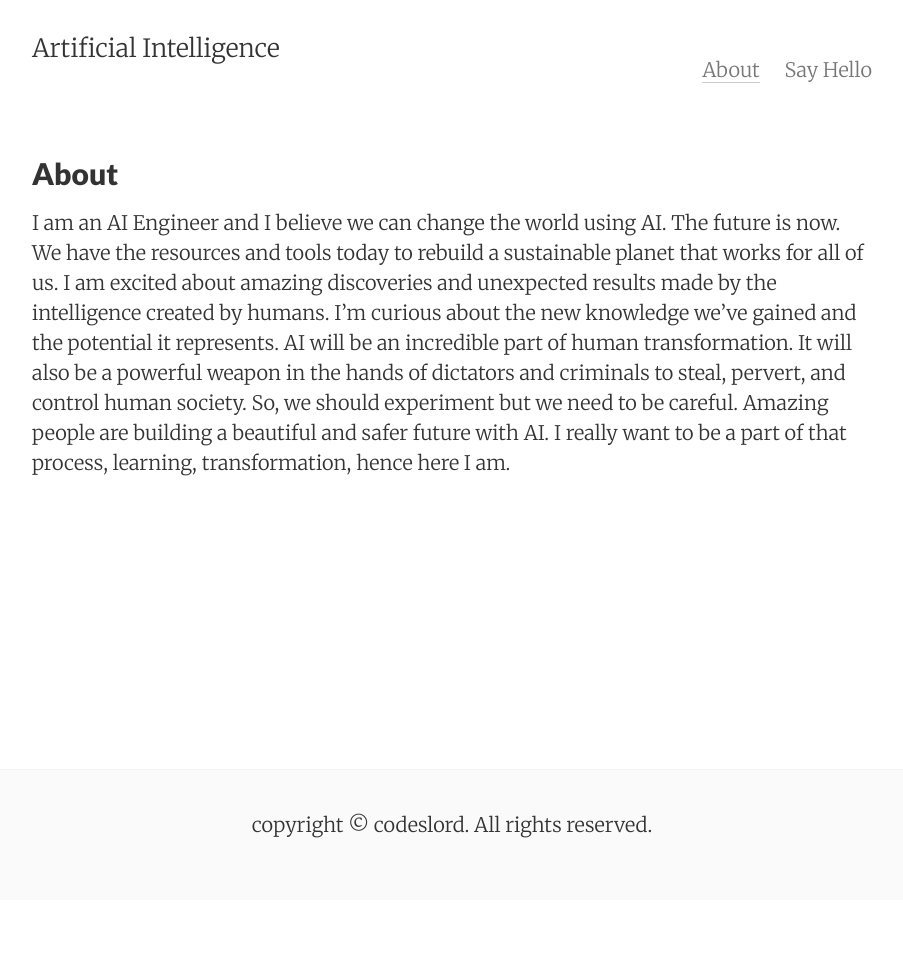
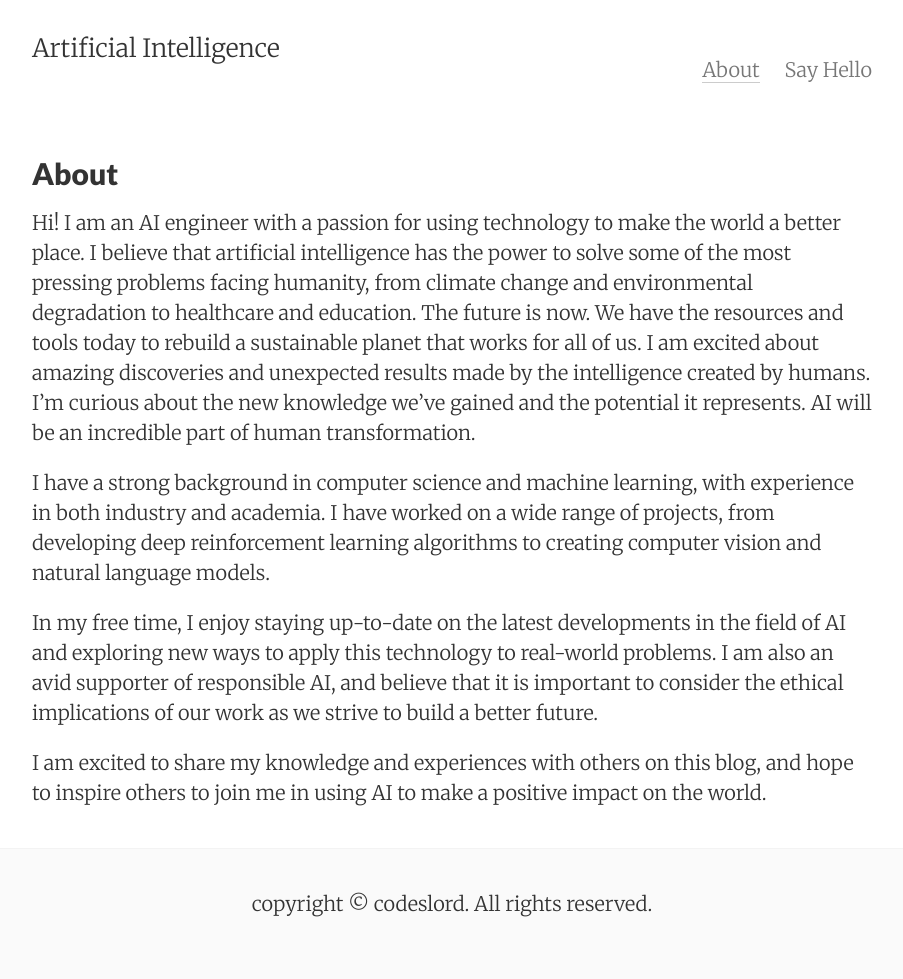
Before and after one commit to codeslord/codeslord.github.io, a Jekyll site: the page built from about.md, in a window 1280 px wide. Shown: the whole page, without its empty margins (188-1091 px from the left). Built offline with Jekyll 4.4.1, drawn with Linux system fonts in a browser that asks for light colours; before the commit the page ends 900 px from its top, so only the background shows below that.

Commit message:
Updated About me

```diff
--- a/about.md
+++ b/about.md
@@ -5,4 +5,10 @@ permalink: /about/
 tags: about
 ---
 
-I am an AI Engineer and I believe we can change the world using AI. The future is now. We have the resources and tools today to rebuild a sustainable planet that works for all of us. I am excited about amazing discoveries and unexpected results made by the intelligence created by humans. I’m curious about the new knowledge we’ve gained and the potential it represents. AI will be an incredible part of human transformation. It will also be a powerful weapon in the hands of dictators and criminals to steal, pervert, and control human society. So, we should experiment but we need to be careful. Amazing people are building a beautiful and safer future with AI. I really want to be a part of that process, learning, transformation, hence here I am.
+Hi! I am an AI engineer with a passion for using technology to make the world a better place. I believe that artificial intelligence has the power to solve some of the most pressing problems facing humanity, from climate change and environmental degradation to healthcare and education. The future is now. We have the resources and tools today to rebuild a sustainable planet that works for all of us. I am excited about amazing discoveries and unexpected results made by the intelligence created by humans. I’m curious about the new knowledge we’ve gained and the potential it represents. AI will be an incredible part of human transformation.
+
+I have a strong background in computer science and machine learning, with experience in both industry and academia. I have worked on a wide range of projects, from developing deep reinforcement learning algorithms to creating computer vision and natural language models.
+
+In my free time, I enjoy staying up-to-date on the latest developments in the field of AI and exploring new ways to apply this technology to real-world problems. I am also an avid supporter of responsible AI, and believe that it is important to consider the ethical implications of our work as we strive to build a better future.
+
+I am excited to share my knowledge and experiences with others on this blog, and hope to inspire others to join me in using AI to make a positive impact on the world.
```
